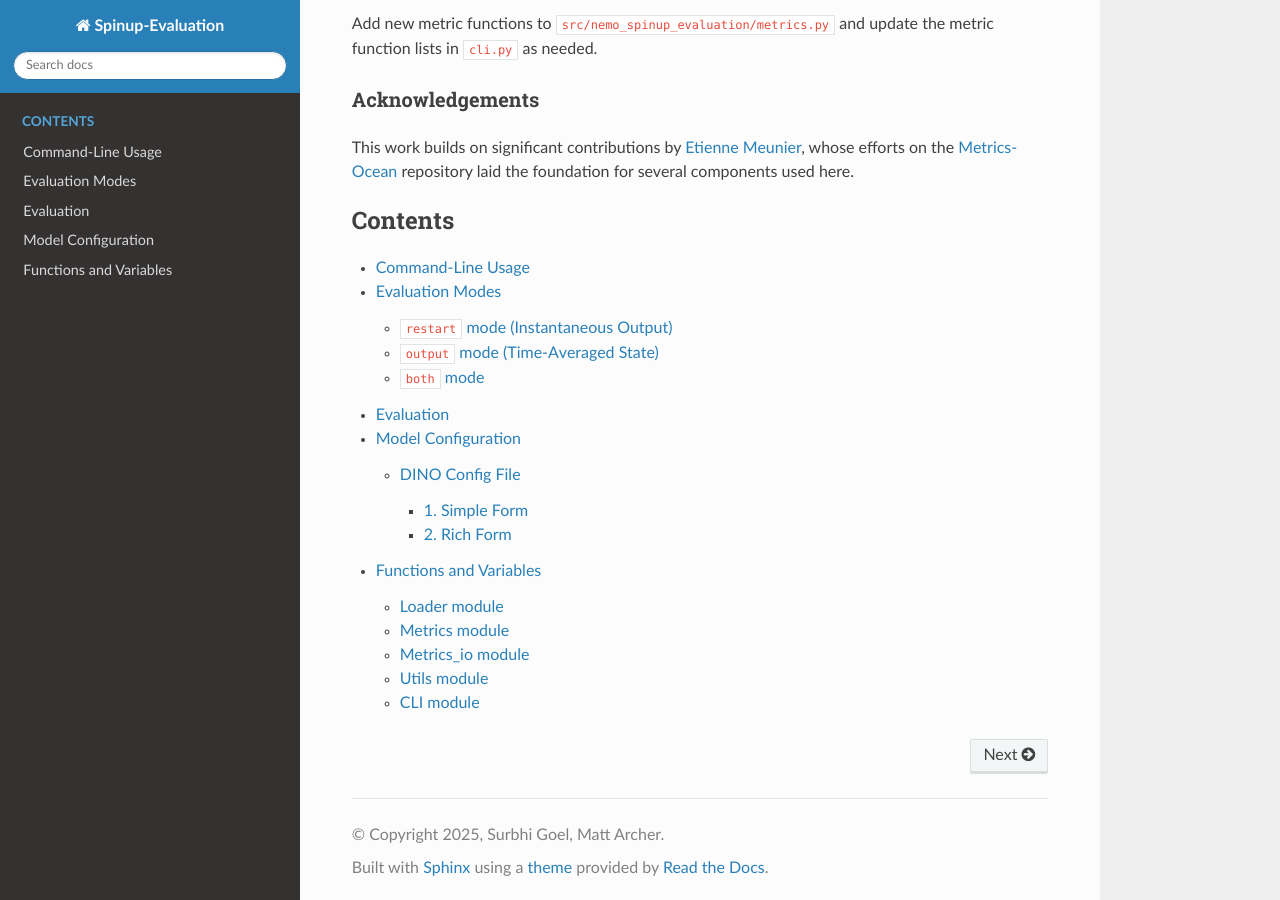
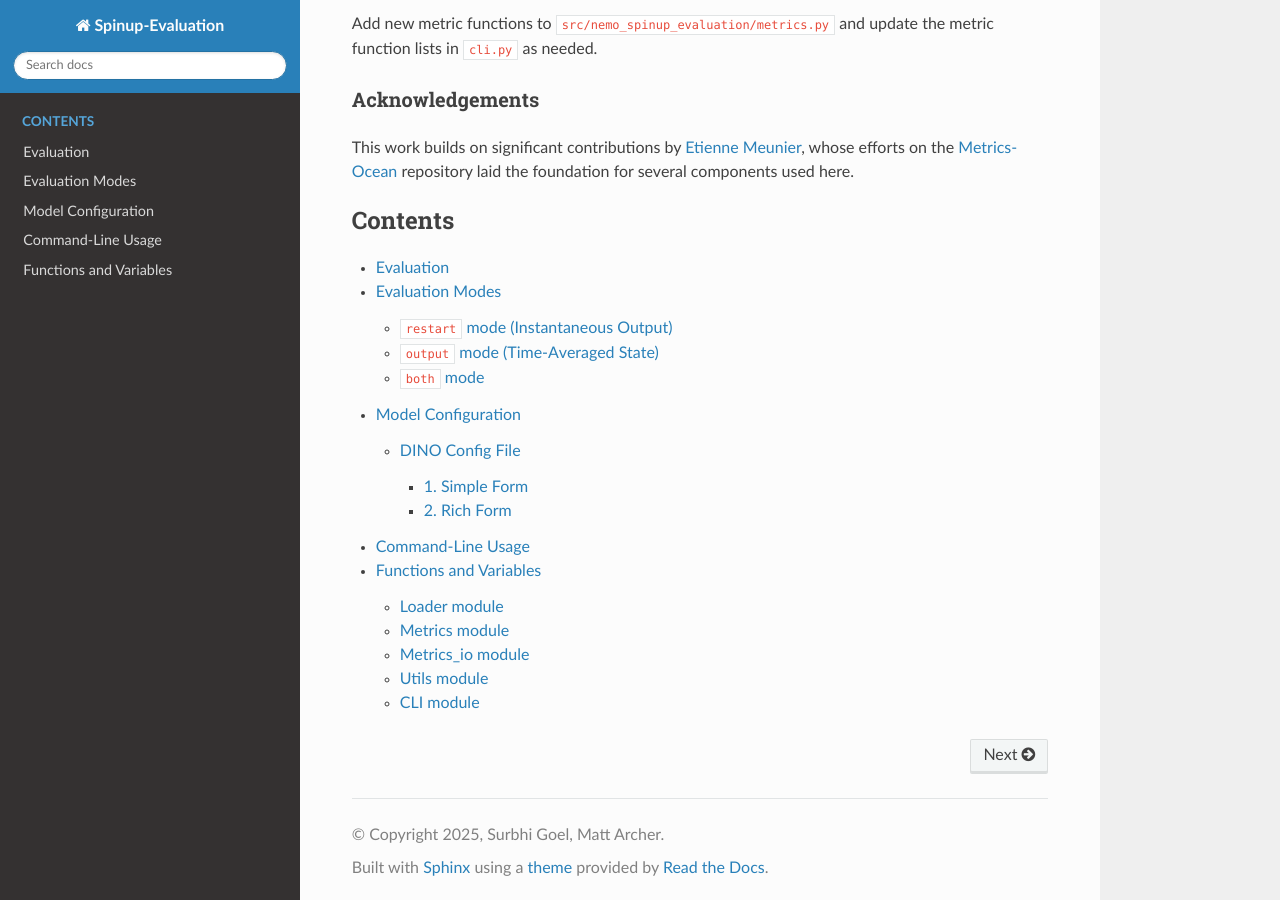
Before and after one commit to m2lines/nemo-spinup-evaluation, a Sphinx documentation site: the page built from docs/source/index.rst, in a window 1280 px wide and 900 px high, scrolled down 5359 px. Built offline with Sphinx 7.4.7 and the Read the Docs theme 3.1.0, drawn with Linux system fonts in a browser that asks for light colours; pages that are not in the unit, such as notebooks, are missing from menus.

Commit message:
Updated the sequence of pages for RTD

```diff
--- a/docs/source/index.rst
+++ b/docs/source/index.rst
@@ -9,8 +9,8 @@ Spinup-Evaluation documentation
    :caption: Contents
 
    Home <../../README.md>
+   Evaluation.md
+   Evaluation-Modes.md
+   Model-Configuration.md
    Command-Line-Interface.md
-   Evaluation-Modes.md
-   Evaluation.md
-   Model-Configuration.md
    modules
```
